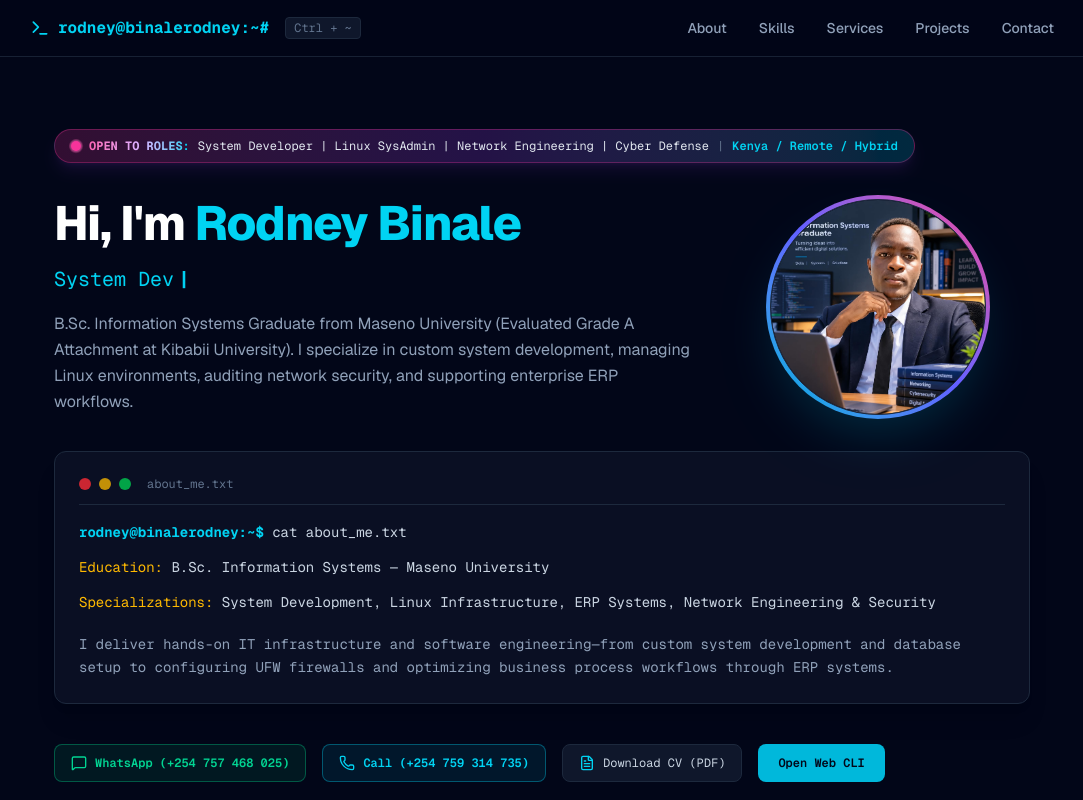
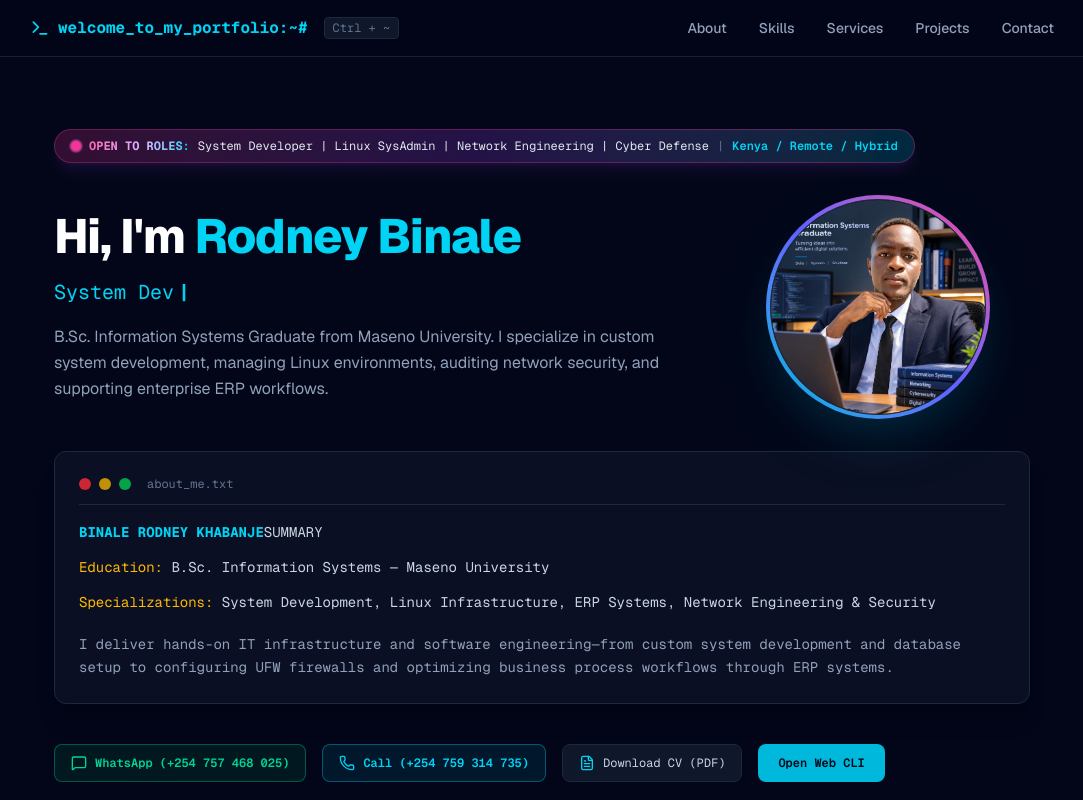
Before and after one commit to BINALE540/my-portfolio, a Next.js app: page / in a window 1280 px wide. Shown: the top 800 px of the page, without its empty margins (98-1181 px from the left). Built offline with nearby package versions, Linux system fonts and the light colour scheme.

Commit message:
Finalize full app/page.tsx code with updated profile header, image path, and project sections

```diff
--- a/app/page.tsx
+++ b/app/page.tsx
@@ -144,7 +144,7 @@ export default function Portfolio() {
         responseOutput = (
           <div className="text-slate-300 text-xs leading-relaxed space-y-1 font-mono">
             <p className="text-cyan-400 font-bold">Rodney Binale Khabanje</p>
-            <p>B.Sc. Information Systems — Maseno University (Grade A Attachment @ Kibabii Uni)</p>
+            <p>B.Sc. Information Systems — Maseno University.</p>
             <p>Specialization: System Development, Linux Infrastructure, ERP Systems, and Network Security.</p>
           </div>
         );
@@ -271,7 +271,7 @@ export default function Portfolio() {
             className="flex items-center gap-2 text-cyan-400 font-mono font-bold text-base hover:text-cyan-300 transition-colors cursor-pointer group"
           >
             <TerminalIcon className="w-5 h-5 group-hover:scale-110 transition-transform" />
-            <span>rodney@binalerodney:~#</span>
+            <span>welcome_to_my_portfolio:~#</span>
             <span className="text-xs text-slate-500 font-normal hidden sm:inline ml-2 border border-slate-800 px-2 py-0.5 rounded bg-slate-900">
               Ctrl + ~
             </span>
@@ -318,7 +318,7 @@ export default function Portfolio() {
               </div>
 
               <p className="text-slate-400 leading-relaxed text-sm md:text-base">
-                B.Sc. Information Systems Graduate from Maseno University (Evaluated Grade A Attachment at Kibabii University). I specialize in custom system development, managing Linux environments, auditing network security, and supporting enterprise ERP workflows.
+                B.Sc. Information Systems Graduate from Maseno University. I specialize in custom system development, managing Linux environments, auditing network security, and supporting enterprise ERP workflows.
               </p>
             </div>
 
@@ -357,7 +357,8 @@ export default function Portfolio() {
             </div>
 
             <div className="space-y-3 text-slate-300 leading-relaxed">
-              <p><span className="text-cyan-400 font-bold">rodney@binalerodney:~$</span> cat about_me.txt</p>
+              <p><span className="text-cyan-400 font-bold">BINALE RODNEY KHABANJE</span>
+               SUMMARY </p>
               <p><span className="text-amber-400">Education:</span> B.Sc. Information Systems — Maseno University</p>
               <p><span className="text-amber-400">Specializations:</span> System Development, Linux Infrastructure, ERP Systems, Network Engineering & Security</p>
               <p className="text-slate-400 pt-2">
```
